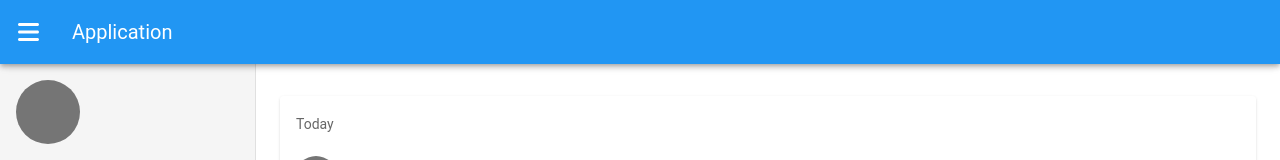
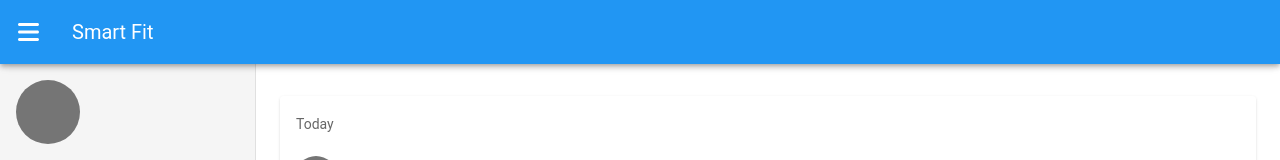
Before and after one commit to sme3x/SmartFit, a Vue app in the folder Frontend/: page / in a window 1280 px wide. Shown: the top 160 px of the page. Built offline with nearby package versions, Linux system fonts and the light colour scheme.

Commit message:
Add i18n translations

```diff
--- a/Frontend/package.json
+++ b/Frontend/package.json
@@ -13,6 +13,7 @@
     "@fortawesome/free-brands-svg-icons": "^6.4.2",
     "pinia": "^2.1.7",
     "vue": "^3.3.4",
+    "vue-i18n": "^9.6.1",
     "vue-router": "^4.2.5",
     "vuetify": "^3.3.23"
   },
--- /dev/null
+++ b/Frontend/src/assets/lang/en.json
@@ -0,0 +1,3 @@
+{
+  "title": "Smart Fit"
+}
--- a/Frontend/src/main.js
+++ b/Frontend/src/main.js
@@ -21,6 +21,17 @@ import { FontAwesomeIcon } from '@fortawesome/vue-fontawesome'
 import { fas } from '@fortawesome/free-solid-svg-icons'
 import { far } from '@fortawesome/free-regular-svg-icons'
 
+// i18n translations
+import { createI18n } from 'vue-i18n';
+import en from '@/assets/lang/en.json'
+
+const i18n = createI18n({
+  locale: 'en',
+  messages: {
+    en: en,
+  },
+});
+
 const app = createApp(App)
 
 app.component('font-awesome-icon', FontAwesomeIcon) // Register component globally
@@ -42,6 +53,7 @@ const vuetify = createVuetify({
 
 app.use(createPinia())
 app.use(vuetify)
+app.use(i18n)
 app.use(router)
 
 app.mount('#app')
--- a/Frontend/src/views/Navigation.vue
+++ b/Frontend/src/views/Navigation.vue
@@ -20,7 +20,7 @@
     </v-system-bar> -->
     <v-app-bar color="blue">
       <v-app-bar-nav-icon @click="drawer = !drawer"></v-app-bar-nav-icon>
-      <v-app-bar-title>Application</v-app-bar-title>
+      <v-app-bar-title>{{ this.$t('title') }}</v-app-bar-title>
     </v-app-bar>
 
     <v-navigation-drawer v-model="drawer">
```
Also changed, not shown: 1 other file (tests, documents, lock files or other folders).
